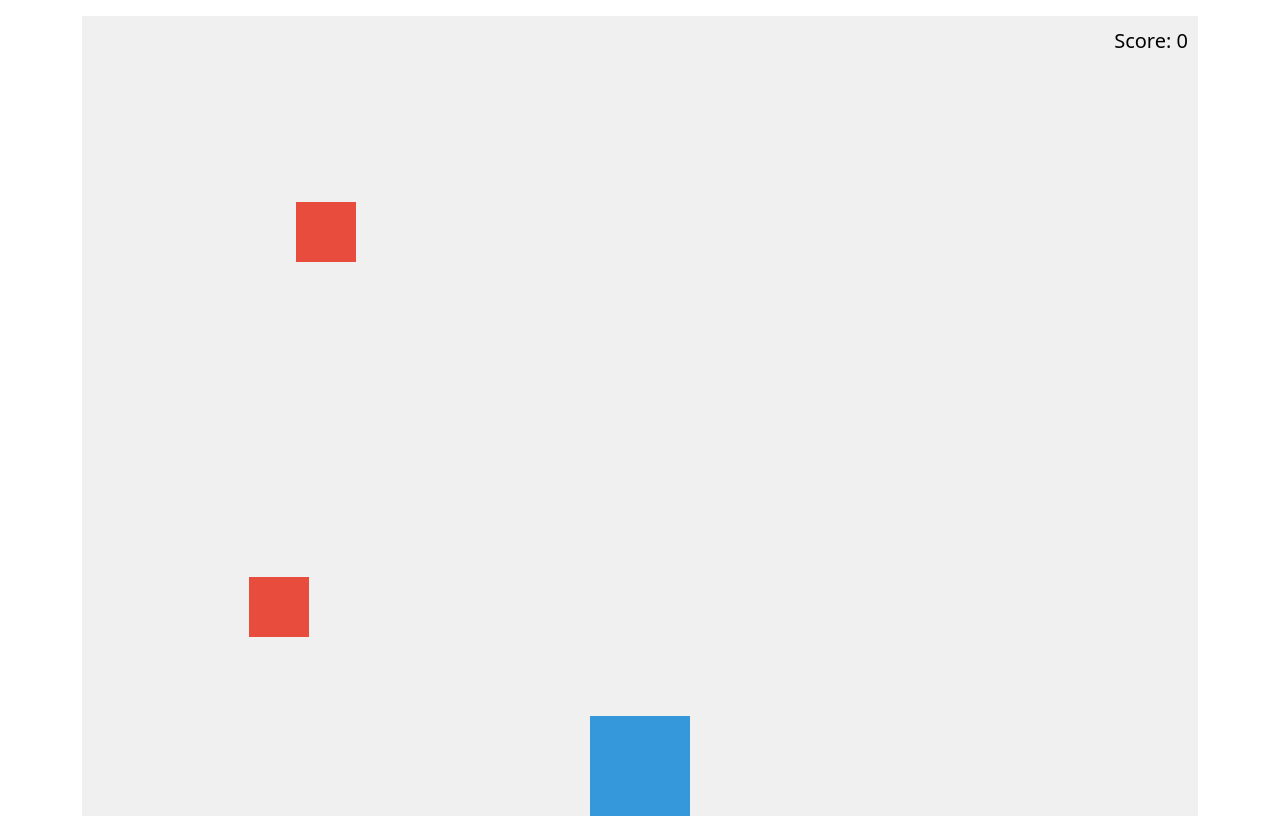
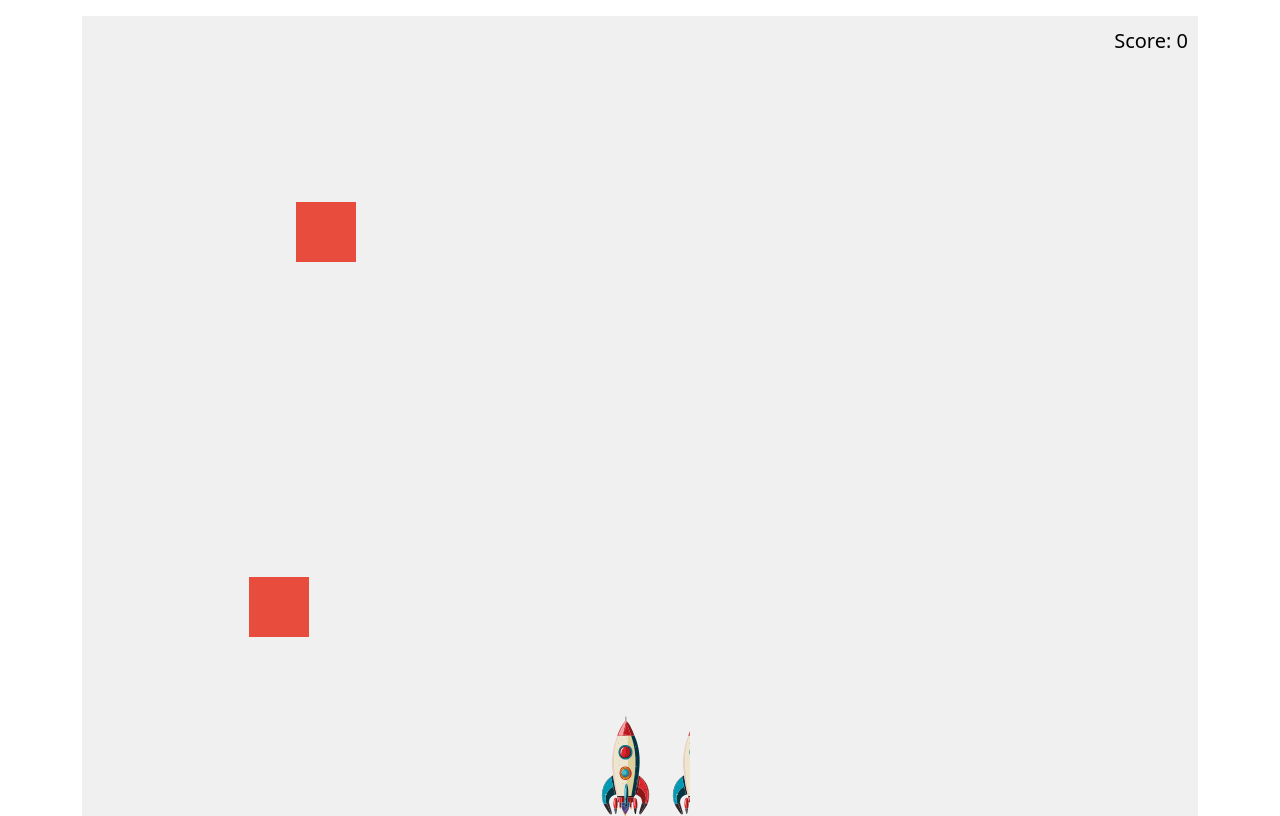
Before and after one commit to DanielLazaro1555/Bomberman, a plain HTML site: page index.html in a window 1280 px wide. Drawn offline with nearby package versions, Linux system fonts and the light colour scheme.

Commit message:
Nuevo Cambio

```diff
--- a/styles.css
+++ b/styles.css
@@ -13,7 +13,7 @@ body {
   .player {
     width: 100px;
     height: 100px;
-    background-color: #3498db;
+    background-image: url('cohete.svg');
     position: absolute;
     bottom: 0;
     left: 50%;
```
